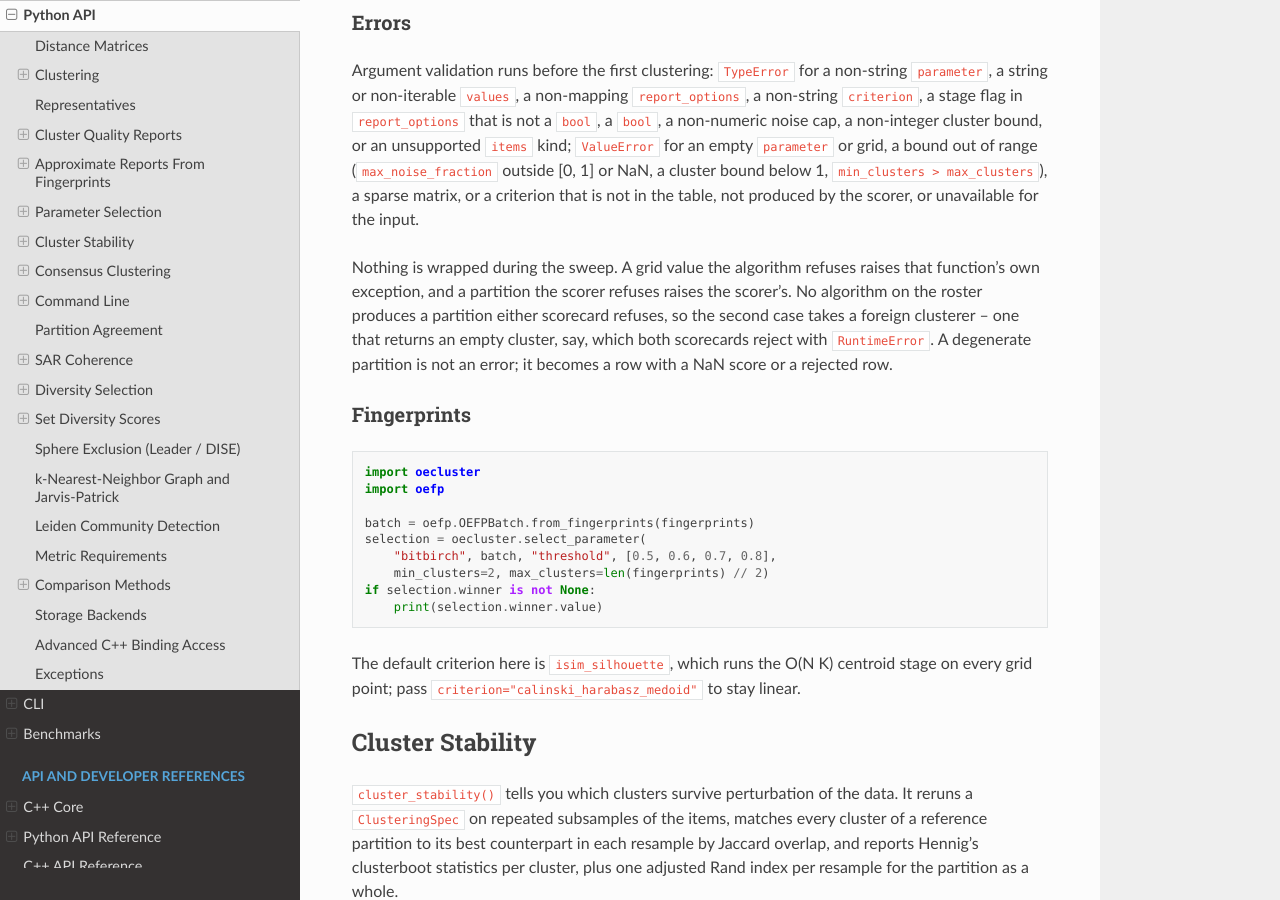
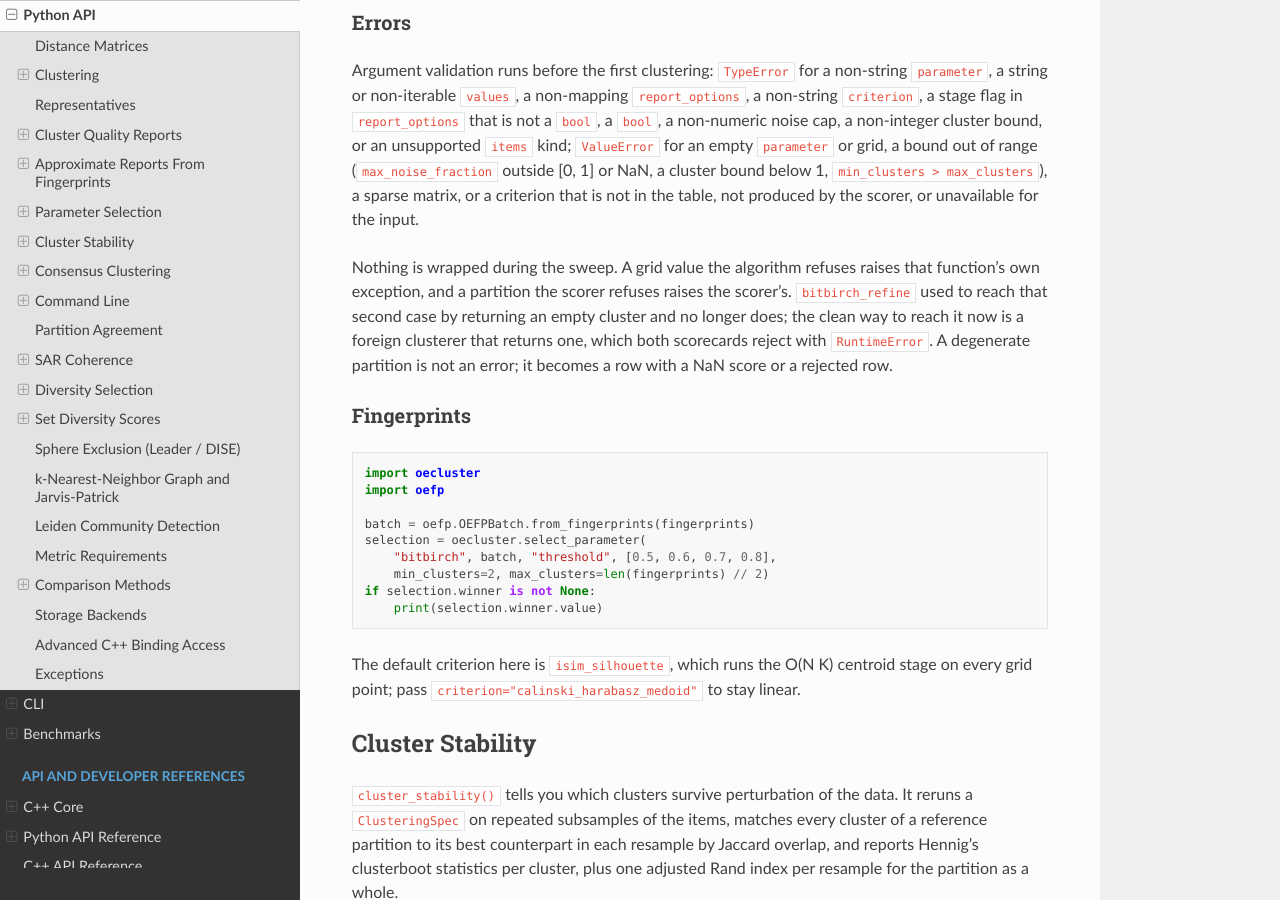
Before and after one commit to scott-arne/oecluster, a Sphinx documentation site: the page built from docs/python-api.md, in a window 1280 px wide and 900 px high, scrolled down 28450 px. Built offline with Sphinx 7.4.7 and the Read the Docs theme 3.1.0, drawn with Linux system fonts in a browser that asks for light colours; pages that are not in the unit, such as notebooks, are missing from menus; the version number is read from the project's files by our own code; some of the changed text lies outside the part shown.

Commit message:
docs: stop claiming no roster algorithm yields a refused partition
Also pin isim_report's empty-cluster refusal, which the prose promised
and nothing covered, and point the 5.1 changelog at the renamed test.

```diff
--- a/docs/python-api.md
+++ b/docs/python-api.md
@@ -968,10 +968,10 @@
 
 `cluster_report()` refuses any result carrying an empty cluster, with a
 `RuntimeError` reading `Cluster must contain at least one member`;
-`isim_report()` refuses it the same way and with the same message. No
-clustering the library ships produces one, so the check fires only on a result
-the caller built. `bitbirch_refine()` used to return the leaf subcluster its
-prune pass emptied as an empty member list, and now drops it.
+`isim_report()` refuses it the same way and with the same message, since it
+reuses `cluster_report()`'s native partition checks. `bitbirch_refine()` used
+to hit that refusal by returning the leaf subcluster its prune pass emptied as
+an empty member list; it now drops that subcluster.
 
 ### Internal validity indices
 
@@ -1421,9 +1421,9 @@
 
 Nothing is wrapped during the sweep. A grid value the algorithm refuses
 raises that function's own exception, and a partition the scorer refuses
-raises the scorer's. No algorithm on the roster produces a partition either
-scorecard refuses, so the second case takes a foreign clusterer -- one that
-returns an empty cluster, say, which both scorecards reject with
+raises the scorer's. `bitbirch_refine` used to reach that second case by
+returning an empty cluster and no longer does; the clean way to reach it now
+is a foreign clusterer that returns one, which both scorecards reject with
 `RuntimeError`. A degenerate partition is not an error; it becomes a row with
 a NaN score or a rejected row.
 
```
Also changed, not shown: other parts of docs/python-api.md (+5 -5 lines), CHANGELOG.md (+3 -2 lines), README.md (+3 -2 lines), 7 other files.
